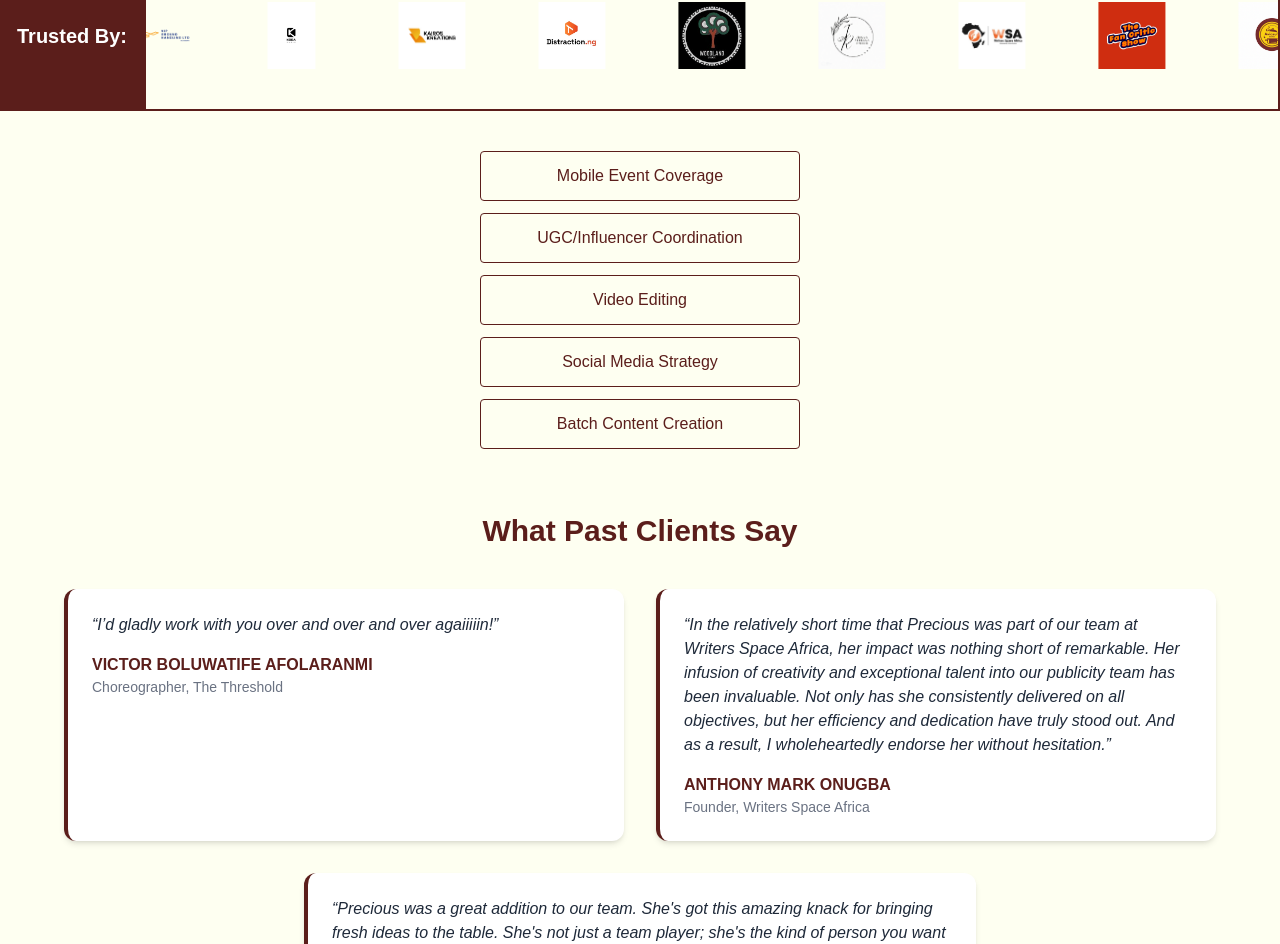
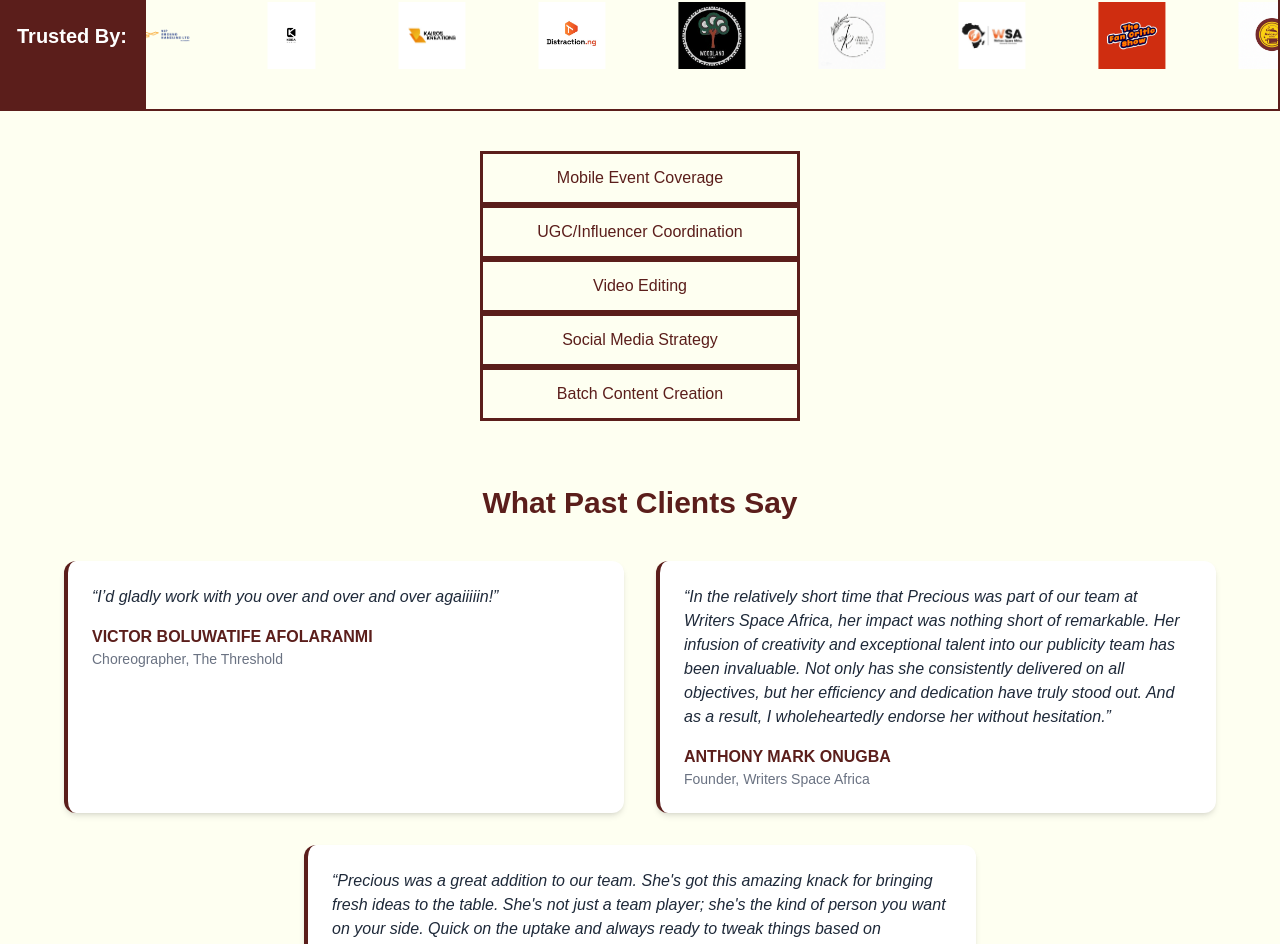
Before and after one commit to amarachi-nwokocha/Create-with-Precious, a Next.js app: page / in a window 1280 px wide. Shown: the part 1120-2064 px from the top of the page. Built offline with nearby package versions, Linux system fonts and the light colour scheme.

Commit message:
changed styling

```diff
--- a/src/app/components/FormsSec.tsx
+++ b/src/app/components/FormsSec.tsx
@@ -21,12 +21,12 @@ const FormsSec = () => {
   ]
 
   return (
-    <div className="grid place-content-center mt-10 space-y-3">
+    <div className="grid place-content-center mt-10 space-y-0">
       {formOptions.map((option) => (
         <div
           key={option.id}
           onClick={() => handleSelect(option.title)}
-          className="cursor-pointer p-3 text-center font-medium text-[#5B1E1B] hover:bg-[#5B1E1B] hover:text-white border border-[#5B1E1B] transition w-80 rounded"
+          className="cursor-pointer p-3 text-center font-medium text-[#5B1E1B] hover:bg-[#5B1E1B] hover:text-white border-[#5B1E1B] border-3 transition w-80"
         >
           {option.title}
         </div>
```
